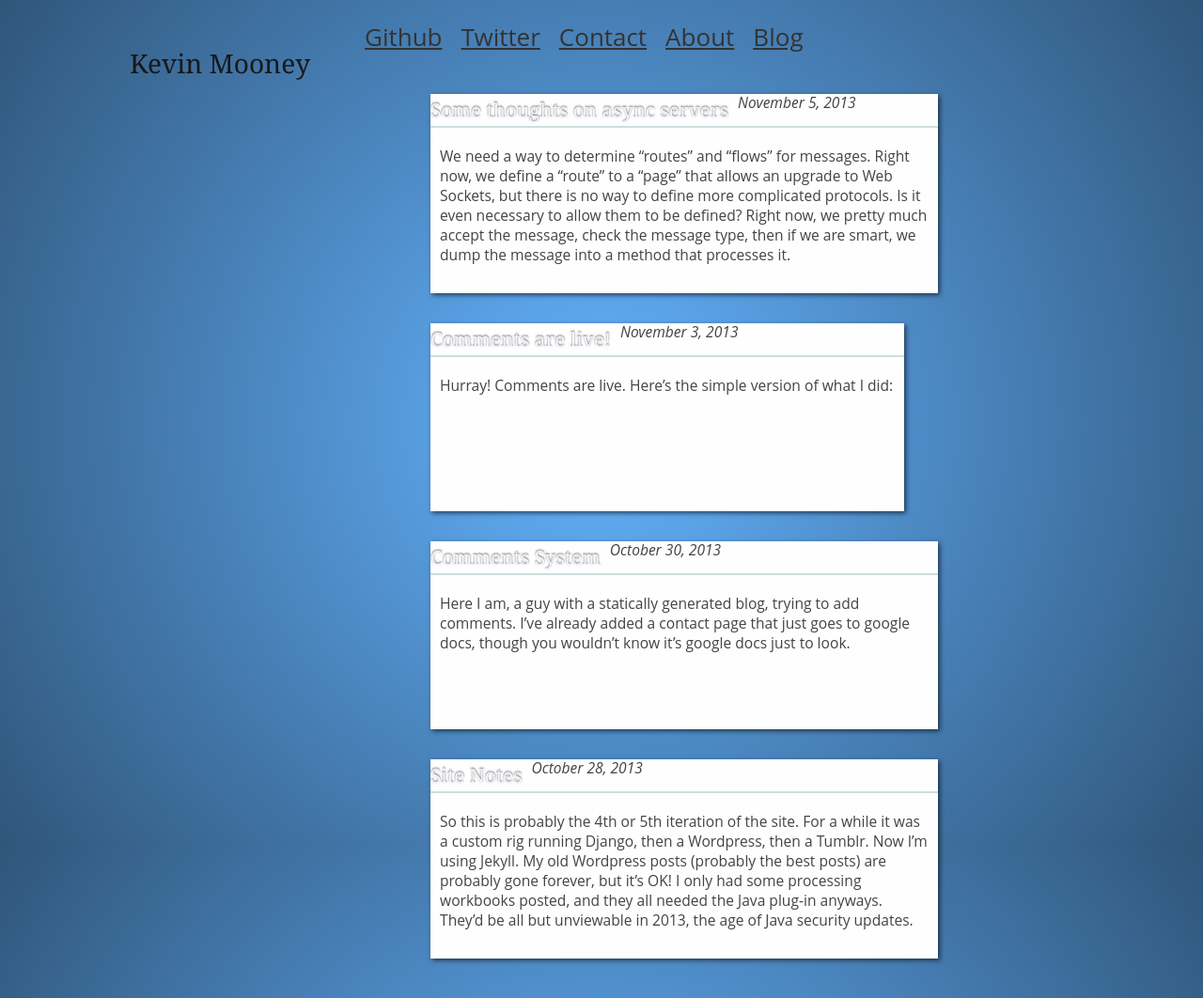
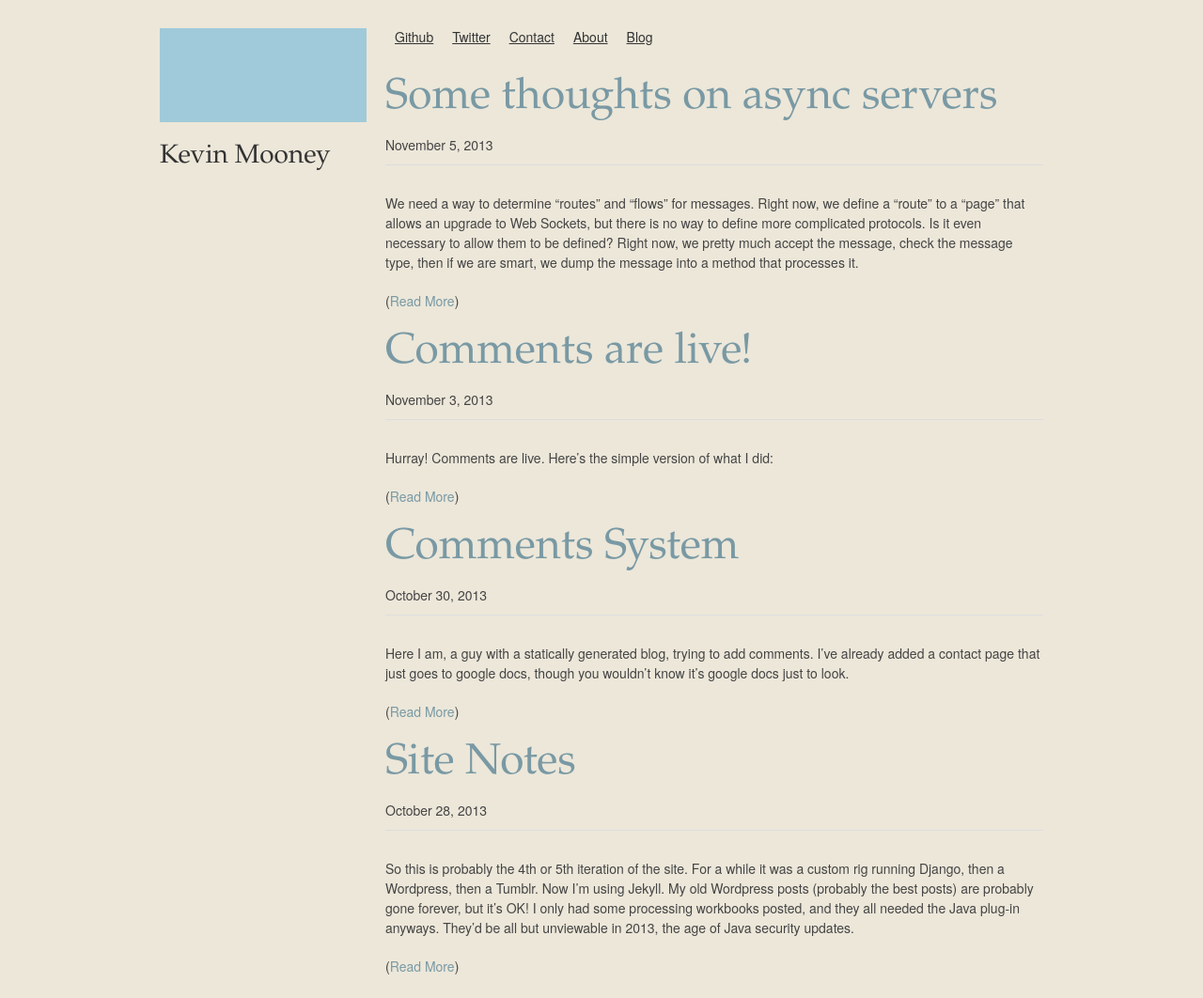
Before and after one commit to kmooney/kmooney.github.io, a Jekyll site: the page built from index.html, in a window 1280 px wide. Shown: the whole page at 94% size. Built offline with Jekyll 4.4.1, drawn with Linux system fonts in a browser that asks for light colours; nearby versions of some CDN libraries; Markdown is read by kramdown in place of the engine named in the settings.

Commit message:
New styles

```diff
--- a/css/main.css
+++ b/css/main.css
@@ -1,271 +1,21 @@
-/*****************************************************************************/
-/*
-/* Common
-/*
-/*****************************************************************************/
-
-/* Global Reset */
-* {
-  margin: 0;
-  padding: 0;
-}
-
-html, body { height: 100%; }
-
 body {
-  background-color: rgb(100,179,255);
-  background: fixed radial-gradient(circle 200px at 50% 50%, rgb(100,179,255) 0%, black 1500px);
-
-  font-family: "Open Sans", "Helvetica", sans-serif;
-  font-size: 26px;
-  text-align: center;
-  display:block;
-}
-
-#home {
-    height: 100%;
-    width: 80%;
-    margin-left: 10%;
-    float: left;
-}
-
-#home ul.hero {
-    height: 100%;
-    display:block;
-}
-
-#home li.column {
-    display:block;
-}
-
-.links ul {
-    display: block;
-}
-
-.links li {
-    font-size: 1em;
-    list-style: none;
-    font-weight: 600;
-}
-
-.links a {
-    text-decoration: none;
-}
-
-div#header {
-    z-index: 99;
-    display:block;
-    width: 80%;
-    margin-left: 10%;
-    padding-top: 30px;
-    padding-bottom: 30px;
-}
-
-.name {
-    font-size: 2.5em;
-    float:left;
-    text-align:center;
-}
-
-.links a.linktext:hover{
-    background: rgb(246,86,182);
-    color: white;
-    padding: 10px;
-}
-
-#header .linktext {
-    color: rgb(245, 245, 255);
-    font-weight: 100;
-    text-shadow: 0px -1px 2px rgba(0,0,0,0.6);
-}
-
-.my_face {
-    display: block;
-    background: #fefefe url('../img/your-giffed-face.gif') -25px 0px;
-    float: left;
-    height: 150px;
-    width: 150px;
-    text-indent: -9999px;
-    border-radius: 150px;
-    margin-right:50px;
+    margin-top: 30px;
+    background: #ece7d9;
 
 }
 
-div#header h3 {
-    float:   left;
-    display: block;
-    padding: 0px;
-    margin: 0px;
+h1, h2, h3, h4 {
+    font-family: Garamond, Georgia, "Times New Roman", serif;
+    color: #333;
 }
 
-.card {
-    margin-top: 20px;
-    background: #fefefe;
-    display: block;
-    box-shadow: 2px 2px 5px rgba(0,0,0,.6);
-    min-height: 200px;
-    overflow: hidden;
+a.linktext {
+    text-decoration:none;
+    color: #7999a4;
 }
 
-.card .date {
-    display: block;
-    float: left;
-    text-align: left;
-    margin-left: 10px;
-    padding: 0;
-    font-size: 0.6em;
-    font-style: italic;
-    color: #444;
-    font-weight: 400;
-    margin-bottom: 10px;
+div.art-glob {
+    background: #a0cad9;
+    height:100px; width:100%;
+    /** try #addfff for foreground on this **/
 }
-
-.card h3 {
-    display: block;
-    text-align: left;
-    margin-left: 10px;
-    margin-top: 10px;
-    color: #000;
-    text-shadow: none;
-    font-size: 0.8em;
-}
-
-.card h3 a {
-    text-decoration: none;
-    color: #222;
-    text-shadow: none;
-}
-
-.card hr {
-    display:block;
-    float: left;
-    width: 100%;
-    padding:0;
-    margin:0;
-    border: 1px solid #cdd;
-    margin-bottom:10px;
-}
-
-.card ul,
-.card p {
-    margin-bottom: 20px;
-}
-
-.card ul {
-    margin-left: 20px;
-}
-
-div.highlight {
-    margin-bottom:20px;
-    overflow-x: scroll;
-    border: 1px solid #ddd;
-    padding:10px;
-    width:90%;
-}
-
-.card .post_body,
-.card .excerpt {
-    text-align: left;
-    padding: 10px;
-    text-decoration: none;
-    display: block;
-    float: left;
-    font-weight: light;
-    font-size: 0.6em;
-    padding-bottom: 10px;
-}
-
-.card .post_body {
-    width: 90%;
-}
-
-.post {
-    display: block;
-    width: 80%;
-    margin-left: 10%;
-    float: left;
-}
-
-.comments {
-    display:block;
-    float: left;
-    width: 100%;
-    margin-left: 10px;
-}
-
-.comments ul {
-    font-size: .5em;
-    display: block;
-    float: left;
-    list-style: none;
-    max-height: 500px;
-    overflow: scroll;
-    margin-top: 20px;
-    width: 90%;
-    margin-left: 0px;
-}
-
-.comments img {
-    float: left;
-    display:block;
-    padding: 3px;
-}
-
-.comments span.message {
-    float: left;
-    display: block;
-    margin-left: 30px;
-    text-align: left;
-    width: calc(100% - 100px);
-    min-height: 100px;
-    margin-bottom: 30px;
-    padding: 5px;
-    border-radius: 0px;
-    background: none repeat scroll 0% 0% rgb(246, 246, 246);
-    border: 1px solid rgb(239, 239, 239);
-}
-
-.comments ul li {
-    display:block;
-    float:left;
-    clear:left;
-    width: 100%;
-}
-
-.comments form {
-    font-size: .5em;
-}
-
-.comments form label {
-    display: block;
-    float: left;
-}
-
-.comments form p {
-    display:block;
-    float: left;
-    padding:0; margin:0;
-    margin-top:20px;
-    margin-right: 20px;
-
-}
-
-.comments form textarea {
-    width: 300px;
-    height: 65px;
-}
-
-.comments form .helptext {
-    font-style: italic;
-    font-color: #888;
-    font-size: .8em;
-    float: left;
-    clear: left;
-    padding:0; margin:0;
-    text-align:left;
-    max-width: 300px;
-}
-.comments h3 {
-    margin-left: 0;
-    padding-left: 0;
-}
--- a/index.html
+++ b/index.html
@@ -3,15 +3,12 @@ layout: default
 title: kevn.co
 ---
 
-<div id="home">
-    <ul class="hero pllrs2 _211">
-        {% for post in site.posts %}
-        <li class="column card">
-            <h3><a class="linktext" href="{{ post.url}}">{{ post.title }}</a></h3>
-            <span class="date">{{ post.date | date: "%B %-d, %Y"}}</span>
-            <hr/>
-            <div class="excerpt">{{ post.excerpt }}</div>
-        </li>
-        {% endfor %}
-    </ul>
+{% for post in site.posts %}
+<div class="row">
+    <h1><a class="linktext" href="{{ post.url}}">{{ post.title }}</a></h1>
+    <span class="date">{{ post.date | date: "%B %-d, %Y"}}</span>
+    <hr/>
+    <div class="excerpt">{{ post.excerpt }}</div>
+    (<a href="{{ post.url }}" class="linktext">Read More</a>)
 </div>
+{% endfor %}
```
